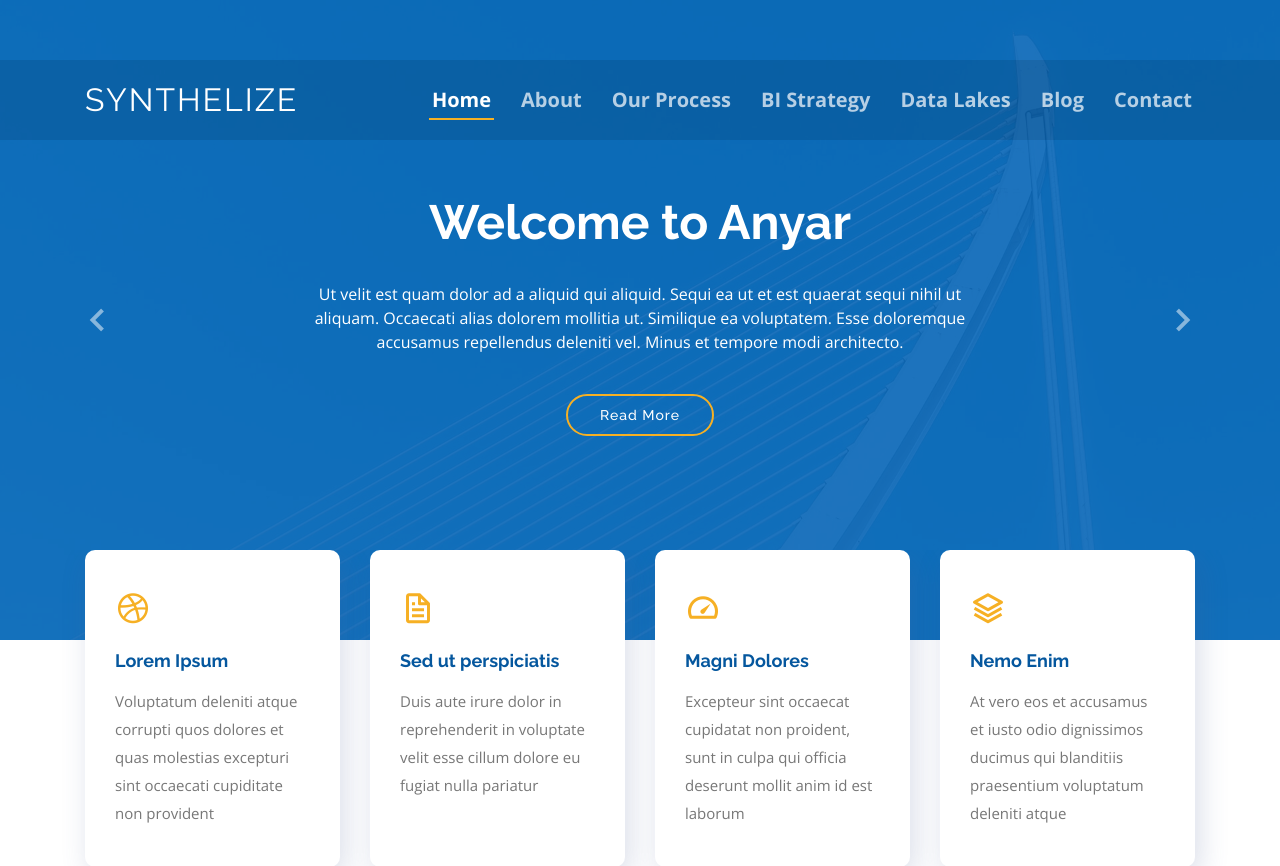
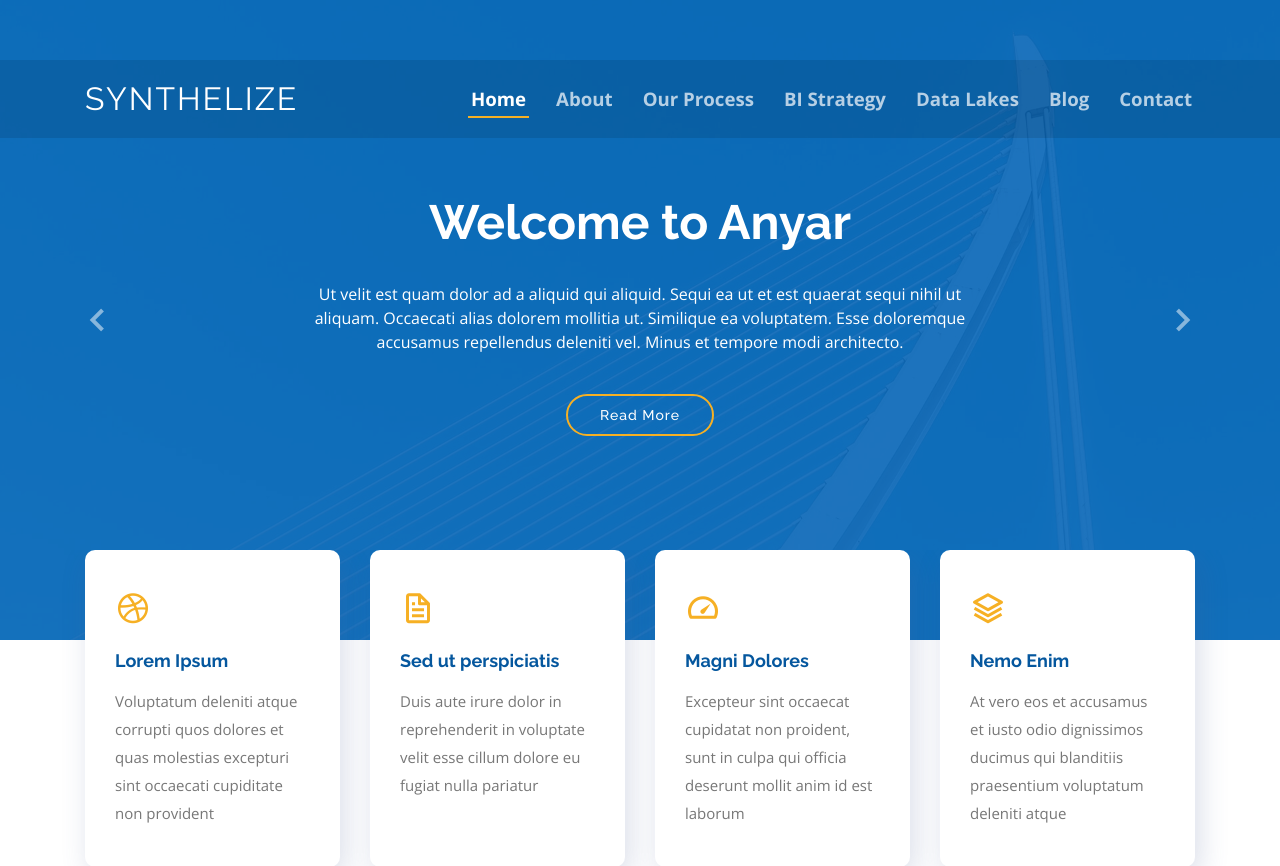
Before and after one commit to tbasalla/synthelize_exp_website, a PHP site: page / in a window 1280 px wide. Shown: the top 866 px of the page. Run offline with PHP 8.4, Linux system fonts and the light colour scheme.

Commit message:
automated commit

```diff
--- a/header.php
+++ b/header.php
@@ -38,13 +38,13 @@
 
       <nav class="nav-menu d-none d-lg-block">
         <ul>
-          <li><a href="#header" style="font-size: 15pt; font-weight: bold">Home</a></li>
-          <li><a href="#about" style="font-size: 15pt; font-weight: bold">About</a></li>
-          <li><a href="#services" style="font-size: 15pt; font-weight: bold">Our Process</a></li>
-          <li><a href="#portfolio" style="font-size: 15pt; font-weight: bold">BI Strategy</a></li>
-          <li><a href="#team" style="font-size: 15pt; font-weight: bold">Data Lakes</a></li>
-          <li><a href="blog.html" style="font-size: 15pt; font-weight: bold">Blog</a></li>
-          <li><a href="#contact" style="font-size: 15pt; font-weight: bold">Contact</a></li>
+          <li><a href="#header" style="font-size: 14pt; font-weight: bold">Home</a></li>
+          <li><a href="#about" style="font-size: 14pt; font-weight: bold">About</a></li>
+          <li><a href="#services" style="font-size: 14pt; font-weight: bold">Our Process</a></li>
+          <li><a href="#portfolio" style="font-size: 14pt; font-weight: bold">BI Strategy</a></li>
+          <li><a href="#team" style="font-size: 14pt; font-weight: bold">Data Lakes</a></li>
+          <li><a href="blog.html" style="font-size: 14pt; font-weight: bold">Blog</a></li>
+          <li><a href="#contact" style="font-size: 14pt; font-weight: bold">Contact</a></li>
         </ul>
       </nav><!-- .nav-menu -->
 
```
